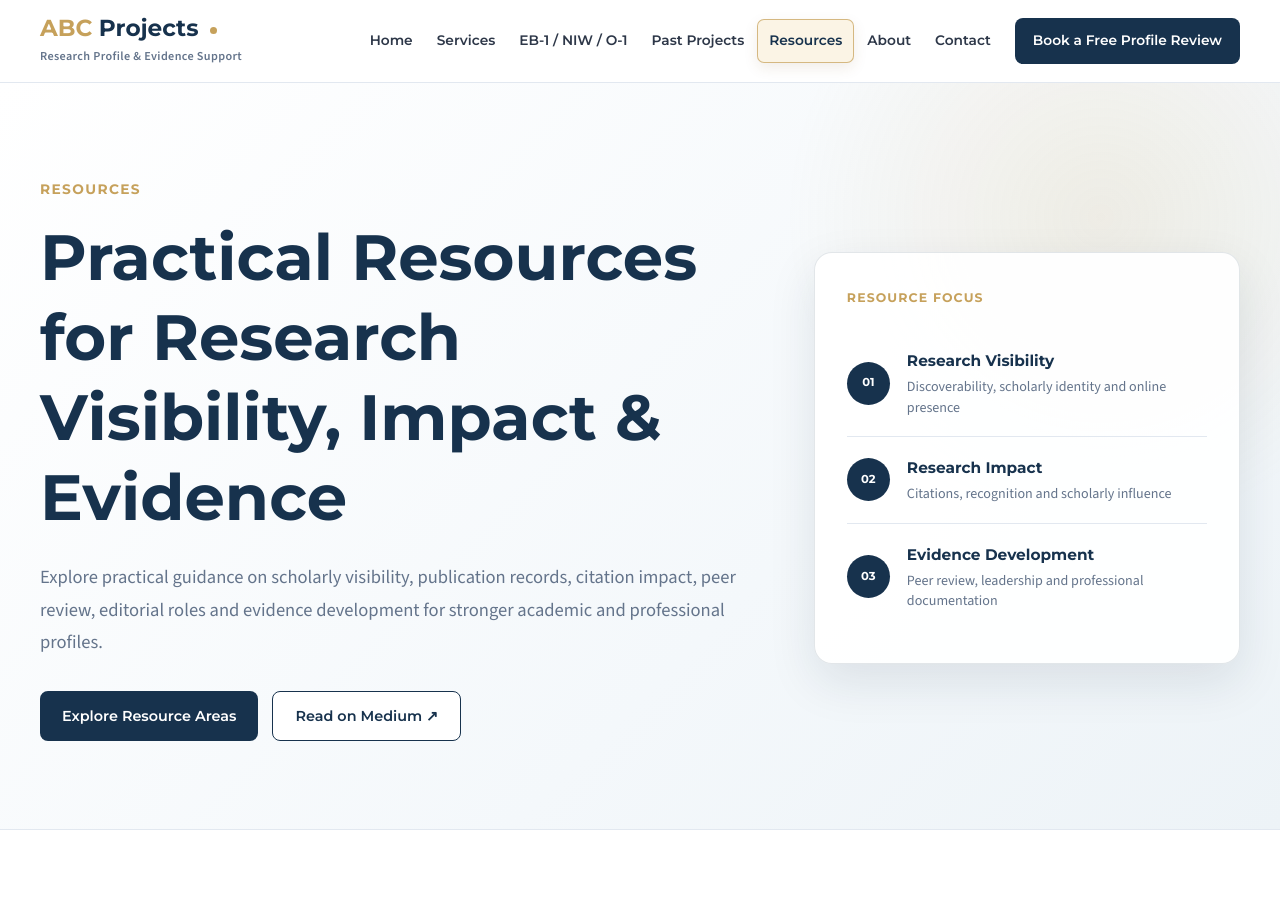
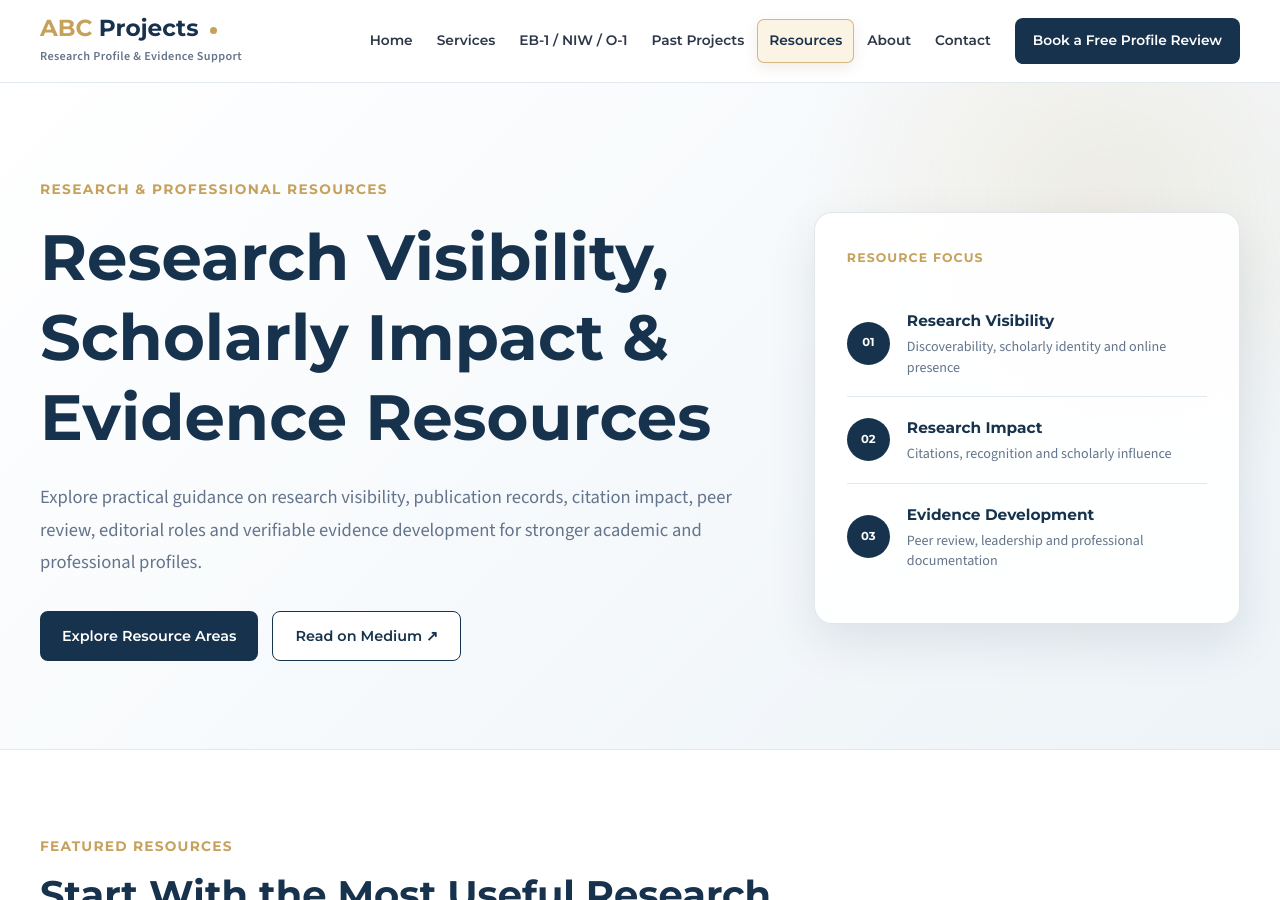
Before and after one commit to uprightpub/abcprojects, a Jekyll site: the page built from resources/index.html, in a window 1280 px wide and 900 px high. Built offline with Jekyll 4.4.1, drawn with Linux system fonts in a browser that asks for light colours; some of the changed lines change nothing that is shown.

Commit message:
Optimize Resources page SEO while preserving original structure

```diff
--- a/resources/index.html
+++ b/resources/index.html
@@ -1,9 +1,55 @@
 ---
 layout: default
-title: "Resources"
-description: "Explore ABC Projects resources on research visibility, publications, citations, peer review, editorial roles and academic evidence for EB-1A, EB-1B, EB-2 NIW and O-1 profile development."
+title: "Research Visibility & Academic Resources | ABC Projects"
+description: "Explore practical resources on research visibility, publications, citations, peer review, editorial roles and professional evidence development."
+permalink: /resources/
 custom_css: /assets/css/resources.css?v=3
 ---
+
+<script type="application/ld+json">
+{
+  "@context": "https://schema.org",
+  "@graph": [
+    {
+      "@type": "CollectionPage",
+      "@id": "https://abcprojects.org/resources/#collectionpage",
+      "name": "Research Visibility and Academic Resources",
+      "url": "https://abcprojects.org/resources/",
+      "description": "Practical resources on research visibility, scholarly impact, publications, citations, peer review, editorial roles and professional evidence development.",
+      "isPartOf": {
+        "@id": "https://abcprojects.org/#website"
+      },
+      "about": {
+        "@id": "https://abcprojects.org/#organization"
+      },
+      "mainEntity": {
+        "@type": "ItemList",
+        "name": "Research and Professional Resource Guides",
+        "itemListOrder": "https://schema.org/ItemListUnordered"
+      },
+      "inLanguage": "en"
+    },
+    {
+      "@type": "BreadcrumbList",
+      "@id": "https://abcprojects.org/resources/#breadcrumb",
+      "itemListElement": [
+        {
+          "@type": "ListItem",
+          "position": 1,
+          "name": "Home",
+          "item": "https://abcprojects.org/"
+        },
+        {
+          "@type": "ListItem",
+          "position": 2,
+          "name": "Resources",
+          "item": "https://abcprojects.org/resources/"
+        }
+      ]
+    }
+  ]
+}
+</script>
 
 <!-- =========================================================
      RESOURCES HERO
@@ -15,17 +61,17 @@
     <div class="resources-hero-content">
 
       <span class="resources-eyebrow">
-        Resources
+        Research &amp; Professional Resources
       </span>
 
       <h1>
-        Practical Resources for Research Visibility, Impact &amp; Evidence
+        Research Visibility, Scholarly Impact &amp; Evidence Resources
       </h1>
 
       <p class="resources-hero-text">
-        Explore practical guidance on scholarly visibility, publication records,
-        citation impact, peer review, editorial roles and evidence development
-        for stronger academic and professional profiles.
+        Explore practical guidance on research visibility, publication records,
+        citation impact, peer review, editorial roles and verifiable evidence
+        development for stronger academic and professional profiles.
       </p>
 
       <div class="button-group">
```
